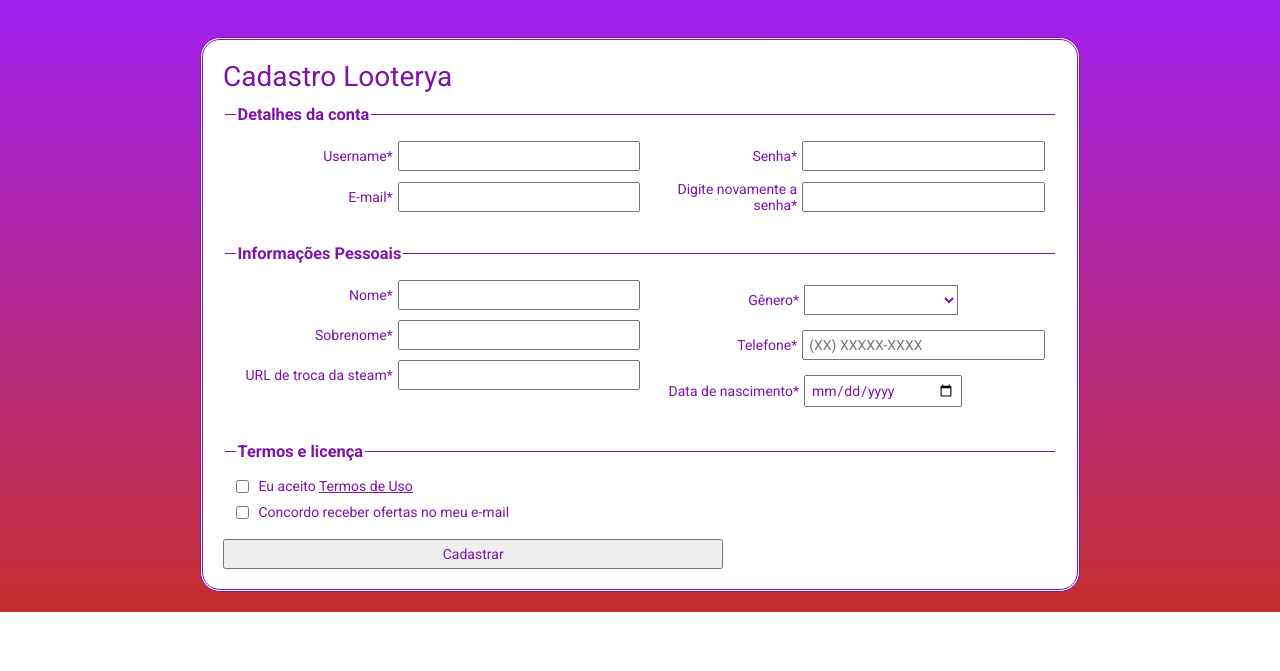
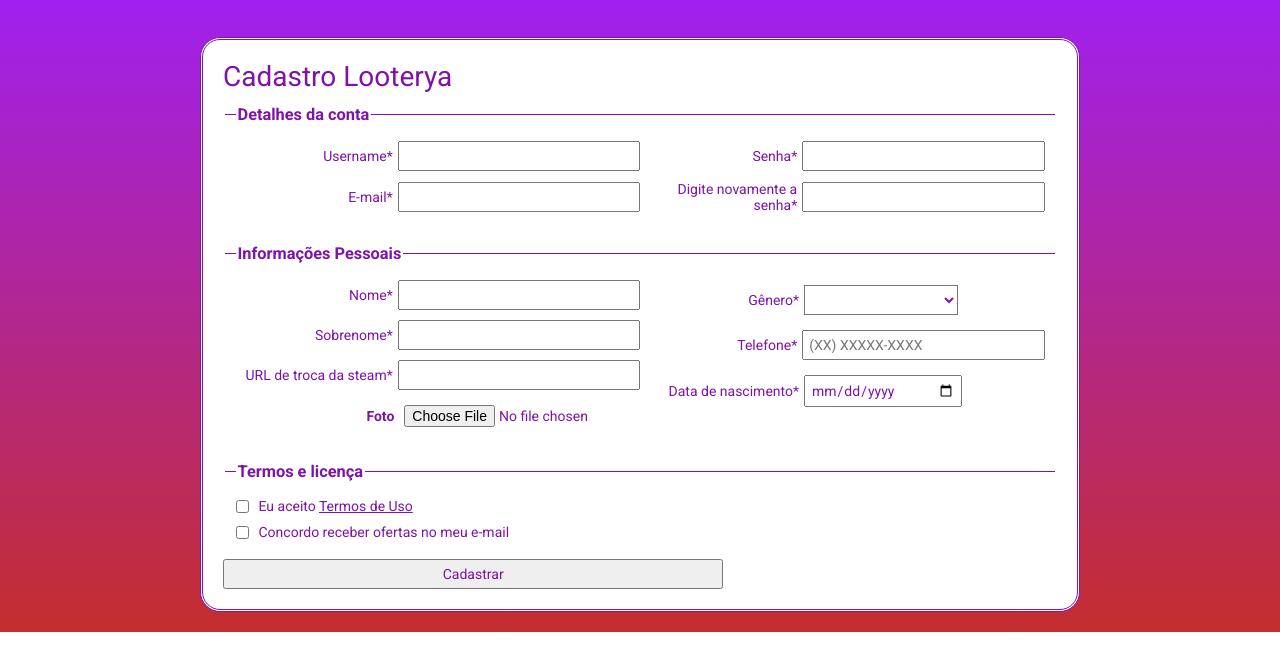
Before and after one commit to Renan-Sacca/loteria-teste, a Django app: page /usuarios/cadastro in a window 1280 px wide. Shown: the top 671 px of the page. Run offline with Django 3.2, Linux system fonts and the light colour scheme.

Commit message:
cadastro com imagem

```diff
--- a/login/models.py
+++ b/login/models.py
@@ -18,3 +18,5 @@
     ativado = models.BooleanField()
     pontos = models.IntegerField()
     urltrade = models.CharField(max_length=200)
+    aniversario = models.DateField()
+    foto = models.ImageField(upload_to='fotos/%d/%m/%Y/', blank=True)
--- a/login/views.py
+++ b/login/views.py
@@ -18,6 +18,9 @@
         senha2 = request.POST['senha2']
         sexo = request.POST['sexo']
         numero = request.POST['telefone']
+        url = request.POST['urltrade']
+        aniversario = request.POST['nasc']
+        fotos = request.FILES['foto']
         if not username.strip():
             print('O campo Username não pode ficar em branco')
 
@@ -61,7 +64,7 @@
         user = auth.authenticate(request, username=username, password=senha)
         auth.login(request, user)
 
-        profile = Profile.objects.create(numero=numero,sexo=sexo,cod_conf=cod,ativado=False,user_id = request.user.id,pontos=0)
+        profile = Profile.objects.create(numero=numero,sexo=sexo,cod_conf=cod,ativado=False,user_id = request.user.id,pontos=0,urltrade=url,aniversario=aniversario,foto=fotos)
         profile.save()
         print('Usuário cadastrado com sucesso')
 
--- a/templates/registrar.html
+++ b/templates/registrar.html
@@ -10,7 +10,7 @@
   </head>
   <body >
     <div class="main-block">
-    <form action="{% url 'cadastro' %}" style=" margin:37px 200px 20px 200px ; border-radius: 20px; border-style: double; background:#fff ; " method="POST">
+    <form action="{% url 'cadastro' %}" style=" margin:37px 200px 20px 200px ; border-radius: 20px; border-style: double; background:#fff ; " method="POST" enctype="multipart/form-data">
       {% csrf_token %}
       <h1>Cadastro Looterya</h1>
       <fieldset>
@@ -33,6 +33,8 @@
             <div><label>Nome*</label><input type="text" maxlength="25" name="nome" required></div>
             <div><label>Sobrenome*</label><input type="text" maxlength="50" name="sobrenome"  required></div>
             <div><label>URL de troca da steam*</label><input type="text" name="urltrade" required></div>
+            <div><label for="file"><b>Foto</b></label>
+              <input type="file" class="form-control" name="foto" ></div>
           </div>
           <div>
             <div>
@@ -53,6 +55,7 @@
                   <input type="date" name="nasc" placeholder="nascimento " required="required">
               </div>
             </div>
+
           </div>
         </div>
       </fieldset>
```
Also changed, not shown: rifas/models.py (+0 -7 lines), fotos/24/10/2020/cd.png (added), login/migrations/0005_profile_foto_receita.py (added), login/migrations/0006_auto_20201024_0243.py (added).
